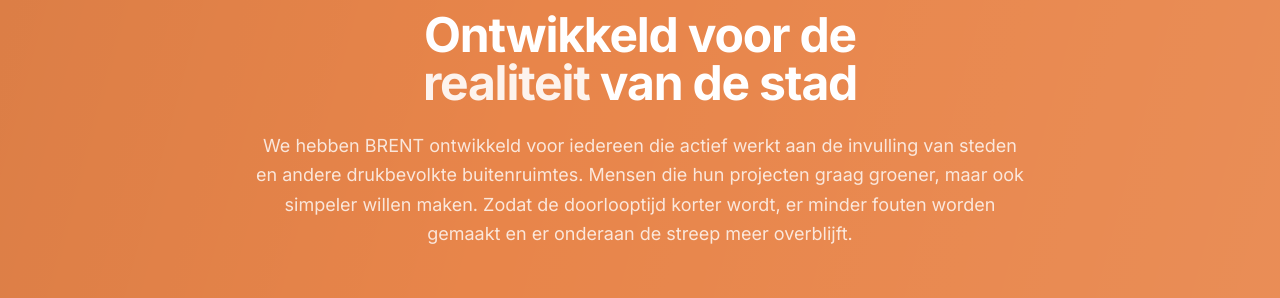
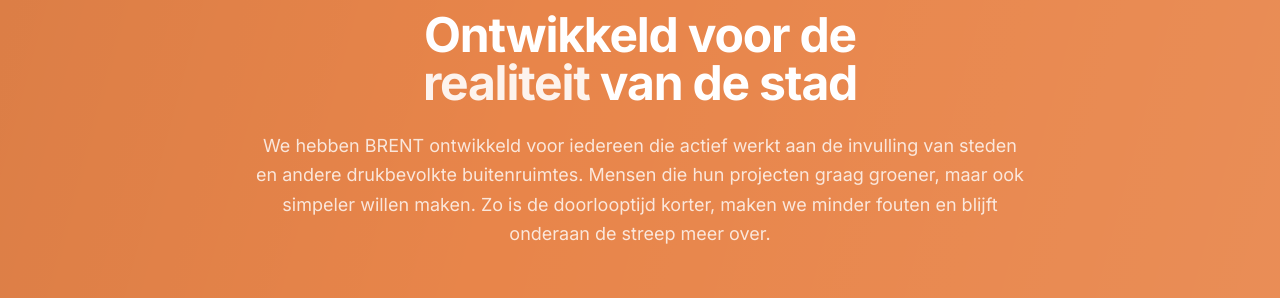
Before and after one commit to Junalda/nursitree, a React (Vite) app: page /zo-werkt-het in a window 1280 px wide. Shown: the part 1020-1318 px from the top of the page. Built offline with nearby package versions, Linux system fonts and the light colour scheme; no server answers.

Commit message:
Zo werkt het: herformuleer zin over doorlooptijd/fouten/resultaat
'Zodat de doorlooptijd korter wordt, er minder fouten worden gemaakt en er
onderaan de streep meer overblijft.' -> 'Zo is de doorlooptijd korter, maken we
minder fouten en blijft onderaan de streep meer over.'

```diff
--- a/src/components/zowerkthet/ZwhIntro.tsx
+++ b/src/components/zowerkthet/ZwhIntro.tsx
@@ -84,9 +84,8 @@ const ZwhIntro: React.FC = () => {
             <p className="text-lg text-white/80 leading-relaxed">
               We hebben BRENT ontwikkeld voor iedereen die actief werkt aan de invulling
               van steden en andere drukbevolkte buitenruimtes. Mensen die hun projecten
-              graag groener, maar ook simpeler willen maken. Zodat de doorlooptijd korter
-              wordt, er minder fouten worden gemaakt en er onderaan de streep meer
-              overblijft.
+              graag groener, maar ook simpeler willen maken. Zo is de doorlooptijd
+              korter, maken we minder fouten en blijft onderaan de streep meer over.
             </p>
           </div>
 
```
